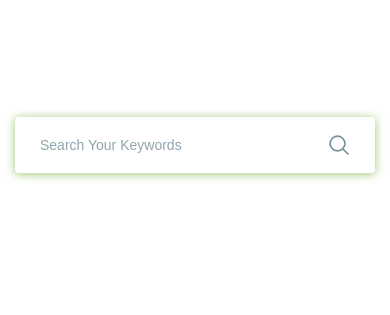
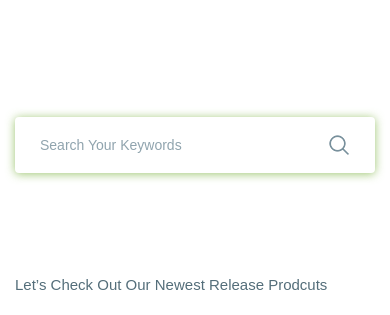
Before and after one commit to kaunisto-development/moderno, a website: page app/index.html in a window 390 px wide. Shown: the part 529-844 px from the top of the page. Drawn offline with nearby package versions, Linux system fonts and the light colour scheme; files that its build step writes are made by us from their sources.

Commit message:
started products

```diff
--- a/app/index.html
+++ b/app/index.html
@@ -73,6 +73,15 @@
         </div>
     </section>
 
+    <section class="products">
+        <div class="container-fluid">
+            <div class="products-title">Let’s Check Out Our Newest Release Prodcuts</div>
+            <div class="products__inner">
+
+            </div>
+        </div>
+    </section>
+
     <script src="https://ajax.googleapis.com/ajax/libs/jquery/3.5.1/jquery.min.js"></script>
     <script src="js/libs.min.js"></script>
     <script src="js/main.min.js"></script>
--- a/app/scss/_global.scss
+++ b/app/scss/_global.scss
@@ -34,3 +34,15 @@ body {
     padding: 0 15px;
     margin: 0 auto;
 }
+
+.container-fluid {
+    max-width: 100%;
+    padding: 0 30px;
+    margin: 0 auto;
+}
+
+@media(max-width:720px) {
+    .container-fluid {
+        padding: 0 15px;
+    }
+}
--- a/gulpfile.js
+++ b/gulpfile.js
@@ -33,7 +33,8 @@ let gulp = require('gulp'),
     gulp.task('script', function(){
         return gulp.src([
             'node_modules/slick-carousel/slick/slick.js',
-            'node_modules/magnific-popup/dist/jquery.magnific-popup.js'
+            'node_modules/magnific-popup/dist/jquery.magnific-popup.js',
+            'node_modules/mixitip/dist/mixitup.js'
         ])
 
         .pipe(concat('libs.min.js'))
--- a/package.json
+++ b/package.json
@@ -22,6 +22,7 @@
     "gulp-sass": "^4.1.0",
     "gulp-uglify": "^3.0.2",
     "magnific-popup": "^1.1.0",
+    "mixitup": "^3.3.1",
     "normalize.css": "^8.0.1",
     "slick-carousel": "^1.8.1"
   }
```
Also changed, not shown: 1 other file.
